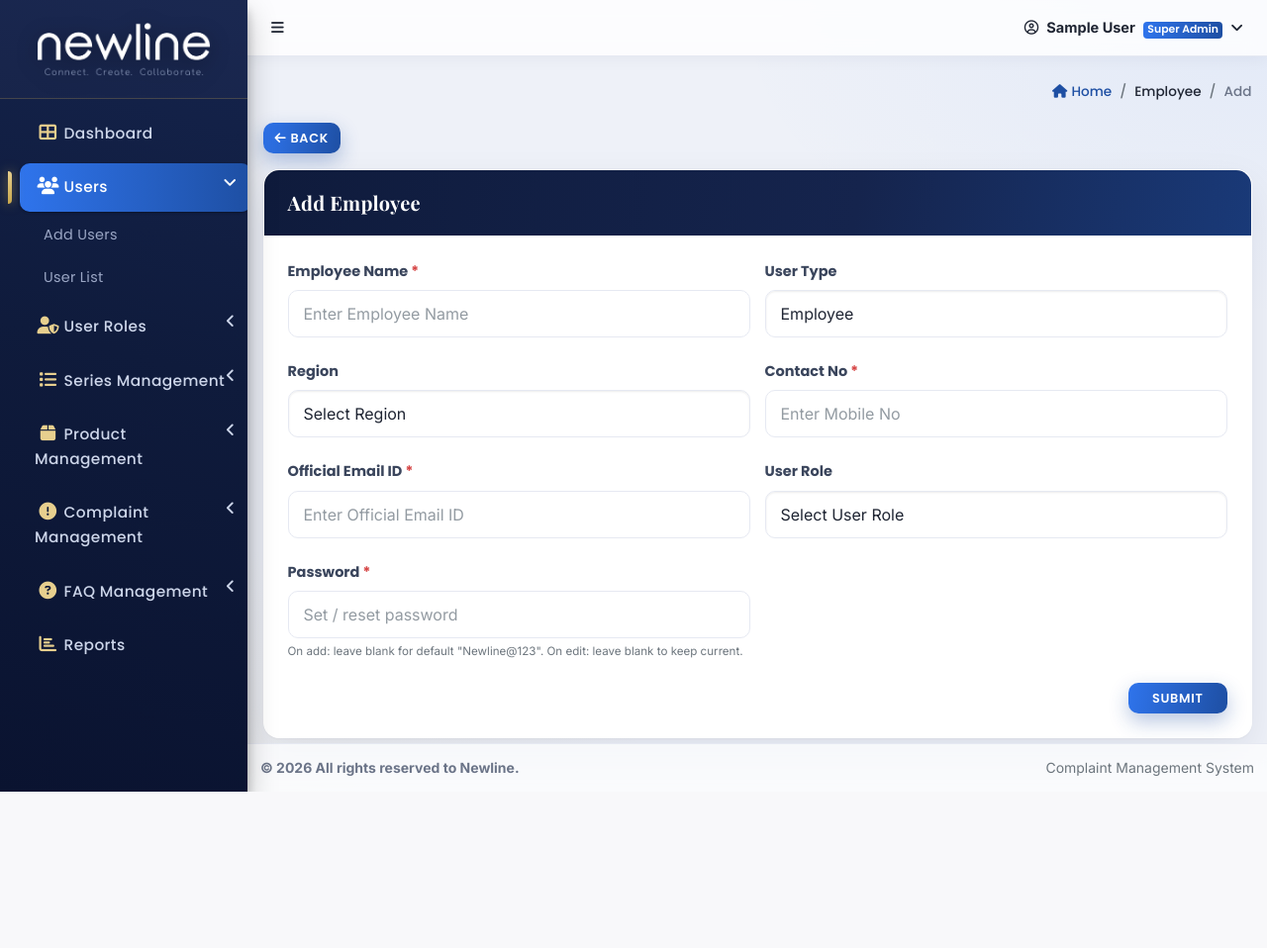
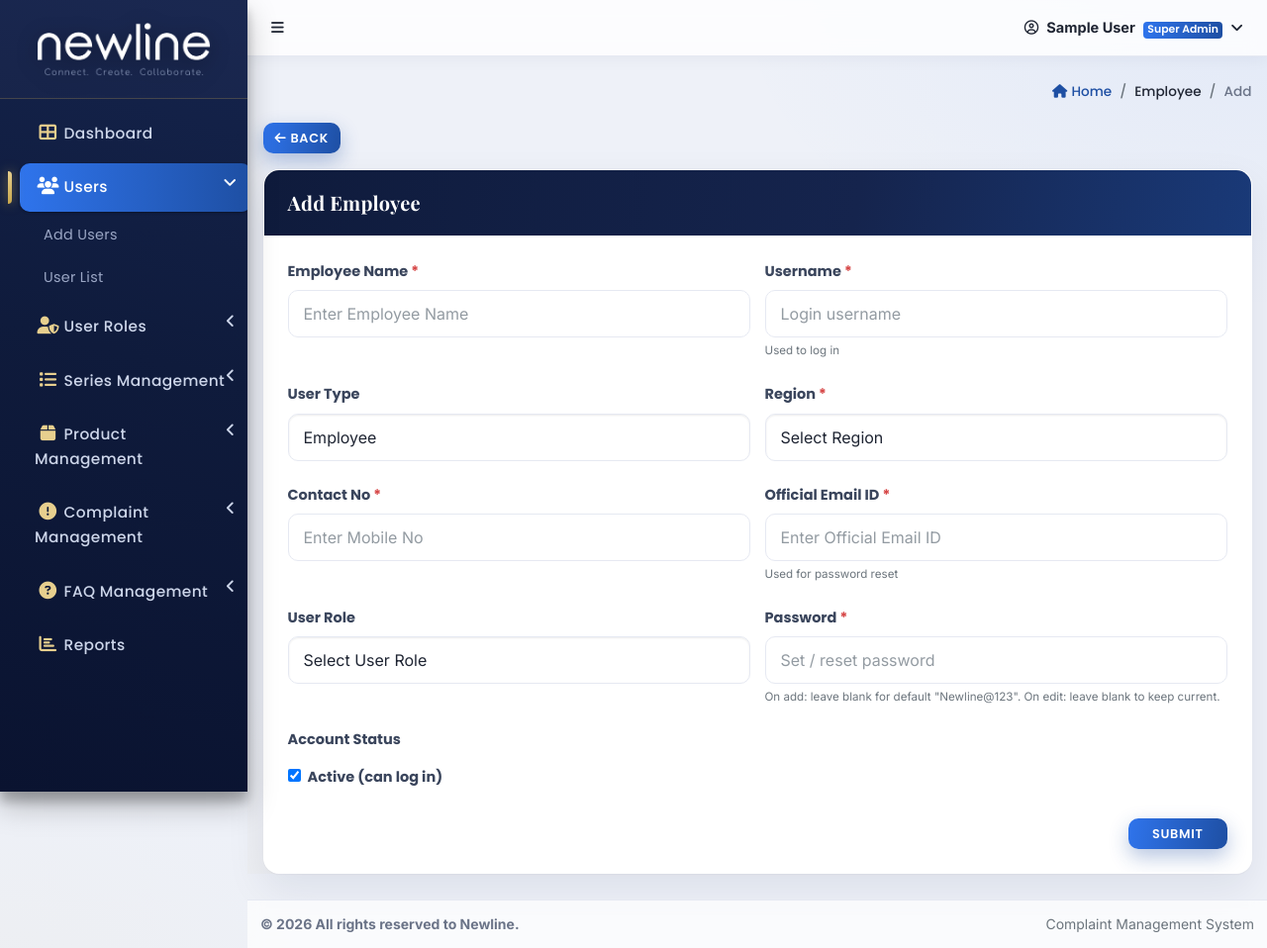
Before and after one commit to praveen08082006-gif/newline_cm, a Django app: page /employee/add/ in a window 1280 px wide. Shown: the whole page at 99% size. Before the commit the page ends 800 px from the top, so only its background shows below. Run offline with Django 5.2, Linux system fonts and the light colour scheme; the visitor is signed in with stand-in values (Sample User, id 1); data that the repository does not hold is empty; some libraries are stand-ins or nearby versions.

Commit message:
Three-tier roles + region lock + employee login + password reset + full statuses
- Roles: Super Admin (all regions), Regional Admin (own region), Employee
  (own region, no delete, no management/reports). Region scoping on dashboard,
  complaint list, reports via scope_complaints().
- Employee login: Add Employee form now sets Username + Password + Active;
  employees log in at /login/ and see only their region.
- Access control: management views super-admin-only; Reports privileged-only;
  complaint delete super-admin-only; FAQ available to all.
- Complaint model: full status list, +email/type/state/district/pincode/country/call,
  db indexes, default 'In Progress'. UserRole permission flags.
- Reports rebuilt: per-employee Call Record + Pending Call day buckets.
- Forgot Password by email (Django reset flow, console backend; SMTP ready to
  enable). Change Password page. Auto-logout after 1h inactivity.
- Removed 'Middle East' region per request.

Co-Authored-By: Claude Opus 4.8 <noreply@anthropic.com>

```diff
--- a/core/forms.py
+++ b/core/forms.py
@@ -1,4 +1,5 @@
 from django import forms
+from django.contrib.auth.models import User
 
 from .models import Complaint, Employee, FAQ, Product, Series, UserRole
 
@@ -49,16 +50,18 @@ class UserRoleForm(forms.ModelForm):
 class EmployeeForm(forms.ModelForm):
     """Add/Edit Employee — also creates/updates the underlying login User."""
     employee_name = forms.CharField(label='Employee Name', max_length=150)
-    email = forms.EmailField(label='Official Email ID')
+    username = forms.CharField(label='Username', max_length=150, help_text='Used to log in')
+    email = forms.EmailField(label='Official Email ID', help_text='Used for password reset')
     password = forms.CharField(
         label='Password', required=False, widget=forms.PasswordInput(render_value=False),
         help_text='On add: leave blank for default "Newline@123". On edit: leave blank to keep current.')
 
     class Meta:
         model = Employee
-        fields = ['user_type', 'region', 'contact_no', 'role']
+        fields = ['user_type', 'region', 'contact_no', 'role', 'is_active']
 
-    field_order = ['employee_name', 'user_type', 'region', 'contact_no', 'email', 'role', 'password']
+    field_order = ['employee_name', 'username', 'user_type', 'region', 'contact_no',
+                   'email', 'role', 'password', 'is_active']
 
     def __init__(self, *args, **kwargs):
         super().__init__(*args, **kwargs)
@@ -66,10 +69,20 @@ class EmployeeForm(forms.ModelForm):
         self.fields['region'].widget.choices = [('', 'Select Region')] + list(self.fields['region'].choices)[1:]
         _style(self.fields, {
             'employee_name': 'Enter Employee Name',
+            'username': 'Login username',
             'contact_no': 'Enter Mobile No',
             'email': 'Enter Official Email ID',
             'password': 'Set / reset password',
         })
+
+    def clean_username(self):
+        username = self.cleaned_data['username']
+        qs = User.objects.filter(username=username)
+        if self.instance and self.instance.pk and self.instance.user_id:
+            qs = qs.exclude(pk=self.instance.user_id)
+        if qs.exists():
+            raise forms.ValidationError('That username is already taken.')
+        return username
 
 
 class ComplaintForm(forms.ModelForm):
--- a/core/models.py
+++ b/core/models.py
@@ -9,7 +9,6 @@ REGION_CHOICES = [
     ('East India', 'East India'),
     ('West India', 'West India'),
     ('South India', 'South India'),
-    ('Middle East', 'Middle East'),
 ]
 
 # Statuses that count as a complaint being resolved/closed (stops the day-clock)
--- a/core/templates/core/base.html
+++ b/core/templates/core/base.html
@@ -128,23 +128,23 @@
             </ul>
           </li>
 
-          {% if is_super %}
           <li class="nav-item {% if active_menu == 'faq' %}menu-open{% endif %}">
             <a href="#" class="nav-link {% if active_menu == 'faq' %}active{% endif %}">
-              <i class="nav-icon fas fa-question-circle"></i><p>FAQ Management<i class="right fas fa-angle-left"></i></p>
+              <i class="nav-icon fas fa-question-circle"></i><p>FAQ{% if is_super %} Management{% endif %}<i class="right fas fa-angle-left"></i></p>
             </a>
             <ul class="nav nav-treeview">
               <li class="nav-item"><a href="{% url 'faq_add' %}" class="nav-link"><p>Add FAQ</p></a></li>
               <li class="nav-item"><a href="{% url 'faq_list' %}" class="nav-link"><p>FAQ List</p></a></li>
             </ul>
           </li>
-          {% endif %}
 
+          {% if is_privileged %}
           <li class="nav-item">
             <a href="{% url 'reports' %}" class="nav-link {% if active_menu == 'reports' %}active{% endif %}">
               <i class="nav-icon fas fa-chart-bar"></i><p>Reports</p>
             </a>
           </li>
+          {% endif %}
 
         </ul>
       </nav>
--- a/core/templates/core/complaint_list.html
+++ b/core/templates/core/complaint_list.html
@@ -61,8 +61,10 @@
           <td><span class="badge-days {{ row.days_color }}">{{ row.days_open }} day{{ row.days_open|pluralize }}</span></td>
           <td style="white-space:nowrap">
             <a href="{% url 'complaint_edit' row.id %}" class="btn btn-sm btn-outline-primary"><i class="fas fa-pen"></i></a>
+            {% if is_super %}
             <a href="{% url 'complaint_delete' row.id %}" class="btn btn-sm btn-outline-danger"
                onclick="return confirm('Delete this complaint?')"><i class="fas fa-trash"></i></a>
+            {% endif %}
           </td>
         </tr>
         {% empty %}
--- a/core/templates/core/employee_form.html
+++ b/core/templates/core/employee_form.html
@@ -16,11 +16,17 @@
           {% for e in form.employee_name.errors %}<small class="text-danger">{{ e }}</small>{% endfor %}
         </div>
         <div class="col-md-6 form-group">
+          <label>Username <span class="text-required">*</span></label>
+          {{ form.username }}
+          <small class="text-muted">Used to log in</small>
+          {% for e in form.username.errors %}<small class="text-danger d-block">{{ e }}</small>{% endfor %}
+        </div>
+        <div class="col-md-6 form-group">
           <label>User Type</label>
           {{ form.user_type }}
         </div>
         <div class="col-md-6 form-group">
-          <label>Region</label>
+          <label>Region <span class="text-required">*</span></label>
           {{ form.region }}
         </div>
         <div class="col-md-6 form-group">
@@ -30,7 +36,8 @@
         <div class="col-md-6 form-group">
           <label>Official Email ID <span class="text-required">*</span></label>
           {{ form.email }}
-          {% for e in form.email.errors %}<small class="text-danger">{{ e }}</small>{% endfor %}
+          <small class="text-muted">Used for password reset</small>
+          {% for e in form.email.errors %}<small class="text-danger d-block">{{ e }}</small>{% endfor %}
         </div>
         <div class="col-md-6 form-group">
           <label>User Role</label>
@@ -41,6 +48,10 @@
           {{ form.password }}
           <small class="text-muted">{{ form.password.help_text }}</small>
         </div>
+        <div class="col-md-6 form-group">
+          <label class="d-block">Account Status</label>
+          <label class="mt-2">{{ form.is_active }} <span class="ml-1">Active (can log in)</span></label>
+        </div>
       </div>
       <div class="text-right"><button type="submit" class="btn btn-primary px-4">Submit</button></div>
     </form>
--- a/core/templates/registration/login.html
+++ b/core/templates/registration/login.html
@@ -75,6 +75,7 @@
             </button>
             <input type="hidden" name="next" value="{{ next }}">
           </form>
+          <p class="text-center mt-3 mb-0"><a href="{% url 'password_reset' %}" style="color:#1E4FA3;font-size:.88rem;">Forgot password?</a></p>
         </div>
       </div>
       <p class="login-footnote">&copy; {% now "Y" %} Newline &middot; Complaint Management System</p>
--- /dev/null
+++ b/core/templates/registration/password_reset_subject.txt
@@ -0,0 +1 @@
+Reset your Newline Complaint Management password
--- a/core/views.py
+++ b/core/views.py
@@ -53,6 +53,8 @@ def scope_complaints(user):
 
 # super-admin-only views (user/role/series/product management)
 super_admin_required = user_passes_test(_is_super, login_url='dashboard')
+# super admin + regional admin (not employees) — e.g. Reports
+privileged_required = user_passes_test(_is_privileged, login_url='dashboard')
 
 
 # ---------------------------------------------------------------- Dashboard
@@ -208,14 +210,9 @@ def employee_add(request):
     form = EmployeeForm(request.POST or None)
     if form.is_valid():
         name = form.cleaned_data['employee_name']
+        username = form.cleaned_data['username']
         email = form.cleaned_data['email']
         password = form.cleaned_data.get('password') or 'Newline@123'
-        # build a login user from the email (username = part before @)
-        username = email.split('@')[0]
-        base, n = username, 1
-        while User.objects.filter(username=username).exists():
-            username = f'{base}{n}'
-            n += 1
         parts = name.split(' ', 1)
         user = User.objects.create_user(
             username=username, email=email, password=password,
@@ -224,7 +221,9 @@ def employee_add(request):
         emp = form.save(commit=False)
         emp.user = user
         emp.save()
-        messages.success(request, f'Employee "{name}" added (login: {username}).')
+        user.is_active = emp.is_active
+        user.save(update_fields=['is_active'])
+        messages.success(request, f'Employee "{name}" added. They can log in with username "{username}".')
         return redirect('employee_list')
     return render(request, 'core/employee_form.html', {'form': form, 'active_menu': 'users'})
 
@@ -246,20 +245,22 @@ def employee_toggle(request, pk):
 def employee_edit(request, pk):
     emp = get_object_or_404(Employee, pk=pk)
     initial = {'employee_name': emp.user.get_full_name() or emp.user.username,
-               'email': emp.user.email}
+               'username': emp.user.username, 'email': emp.user.email}
     form = EmployeeForm(request.POST or None, instance=emp, initial=initial)
     if form.is_valid():
         emp = form.save()
-        # keep the linked login user's name + email in sync
+        # keep the linked login user in sync
         name = form.cleaned_data['employee_name']
         parts = name.split(' ', 1)
-        emp.user.first_name = parts[0]
-        emp.user.last_name = parts[1] if len(parts) > 1 else ''
-        emp.user.email = form.cleaned_data['email']
-        new_password = form.cleaned_data.get('password')
-        if new_password:
-            emp.user.set_password(new_password)   # super admin can reset any user's password
-        emp.user.save()
+        u = emp.user
+        u.first_name = parts[0]
+        u.last_name = parts[1] if len(parts) > 1 else ''
+        u.username = form.cleaned_data['username']
+        u.email = form.cleaned_data['email']
+        if form.cleaned_data.get('password'):
+            u.set_password(form.cleaned_data['password'])   # super admin can reset any password
+        u.is_active = emp.is_active
+        u.save()
         messages.success(request, f'Employee "{name}" updated.')
         return redirect('employee_list')
     return render(request, 'core/employee_form.html', {'form': form, 'active_menu': 'users', 'editing': emp})
@@ -300,6 +301,8 @@ def complaint_add(request):
     if form.is_valid():
         complaint = form.save(commit=False)
         complaint.created_by = request.user
+        if not _is_super(request.user) and _user_region(request.user):
+            complaint.region = _user_region(request.user)   # lock to own region
         complaint.save()
         messages.success(request, f'Complaint {complaint.ticket_no} registered.')
         return redirect('complaint_list')
@@ -334,17 +337,21 @@ def complaint_list(request):
 
 @login_required
 def complaint_edit(request, pk):
-    complaint = get_object_or_404(Complaint, pk=pk)
+    # scoped: a regional admin/employee can only open complaints in their region
+    complaint = get_object_or_404(scope_complaints(request.user), pk=pk)
     form = ComplaintForm(request.POST or None, instance=complaint)
     if form.is_valid():
-        form.save()
+        obj = form.save(commit=False)
+        if not _is_super(request.user) and _user_region(request.user):
+            obj.region = _user_region(request.user)
+        obj.save()
         messages.success(request, f'Complaint {complaint.ticket_no} updated.')
         return redirect('complaint_list')
     return render(request, 'core/complaint_form.html',
                   {'form': form, 'active_menu': 'complaint', 'editing': complaint})
 
 
-@login_required
+@super_admin_required
 def complaint_delete(request, pk):
     get_object_or_404(Complaint, pk=pk).delete()
     messages.success(request, 'Complaint deleted.')
@@ -352,7 +359,7 @@ def complaint_delete(request, pk):
 
 
 # ---------------------------------------------------------------- FAQ
-@super_admin_required
+@login_required
 def faq_add(request):
     form = FAQForm(request.POST or None)
     if form.is_valid():
@@ -362,7 +369,7 @@ def faq_add(request):
     return render(request, 'core/faq_form.html', {'form': form, 'active_menu': 'faq'})
 
 
-@super_admin_required
+@login_required
 def faq_edit(request, pk):
     obj = get_object_or_404(FAQ, pk=pk)
     form = FAQForm(request.POST or None, instance=obj)
@@ -373,13 +380,13 @@ def faq_edit(request, pk):
     return render(request, 'core/faq_form.html', {'form': form, 'active_menu': 'faq', 'editing': obj})
 
 
-@super_admin_required
+@login_required
 def faq_list(request):
     return render(request, 'core/faq_list.html',
                   {'rows': FAQ.objects.all(), 'active_menu': 'faq'})
 
 
-@super_admin_required
+@login_required
 def faq_delete(request, pk):
     get_object_or_404(FAQ, pk=pk).delete()
     messages.success(request, 'FAQ deleted.')
@@ -387,7 +394,7 @@ def faq_delete(request, pk):
 
 
 # ---------------------------------------------------------------- Reports
-@login_required
+@privileged_required
 def reports(request):
     """Per-employee call record: total calls, abort, avg days, pending + day buckets.
     Super admin sees all regions; normal admin only their region."""
--- a/newline_cm/urls.py
+++ b/newline_cm/urls.py
@@ -12,6 +12,20 @@ urlpatterns = [
     path('', RedirectView.as_view(pattern_name='dashboard', permanent=False)),
     path('login/', auth_views.LoginView.as_view(template_name='registration/login.html'), name='login'),
     path('logout/', auth_views.LogoutView.as_view(next_page='login'), name='logout'),
+
+    # Forgot / reset password (emailed link)
+    path('password-reset/', auth_views.PasswordResetView.as_view(
+        template_name='registration/password_reset_form.html',
+        email_template_name='registration/password_reset_email.html',
+        subject_template_name='registration/password_reset_subject.txt',
+        success_url='/password-reset/done/'), name='password_reset'),
+    path('password-reset/done/', auth_views.PasswordResetDoneView.as_view(
+        template_name='registration/password_reset_done.html'), name='password_reset_done'),
+    path('reset/<uidb64>/<token>/', auth_views.PasswordResetConfirmView.as_view(
+        template_name='registration/password_reset_confirm.html',
+        success_url='/reset/done/'), name='password_reset_confirm'),
+    path('reset/done/', auth_views.PasswordResetCompleteView.as_view(
+        template_name='registration/password_reset_complete.html'), name='password_reset_complete'),
 
     path('dashboard/', core_views.dashboard, name='dashboard'),
     path('change-password/', core_views.change_password, name='change_password'),
```
Also changed, not shown: core/templates/core/reports.html (+6 -7 lines), core/templates/registration/password_reset_complete.html (added, +20 -0 lines), core/templates/registration/password_reset_confirm.html (added, +36 -0 lines), core/templates/registration/password_reset_done.html (added, +20 -0 lines), core/templates/registration/password_reset_email.html (added, +12 -0 lines), core/templates/registration/password_reset_form.html (added, +26 -0 lines), newline_cm/settings.py (+18 -0 lines), core/migrations/0003_alter_complaint_region_alter_employee_region.py (added).
